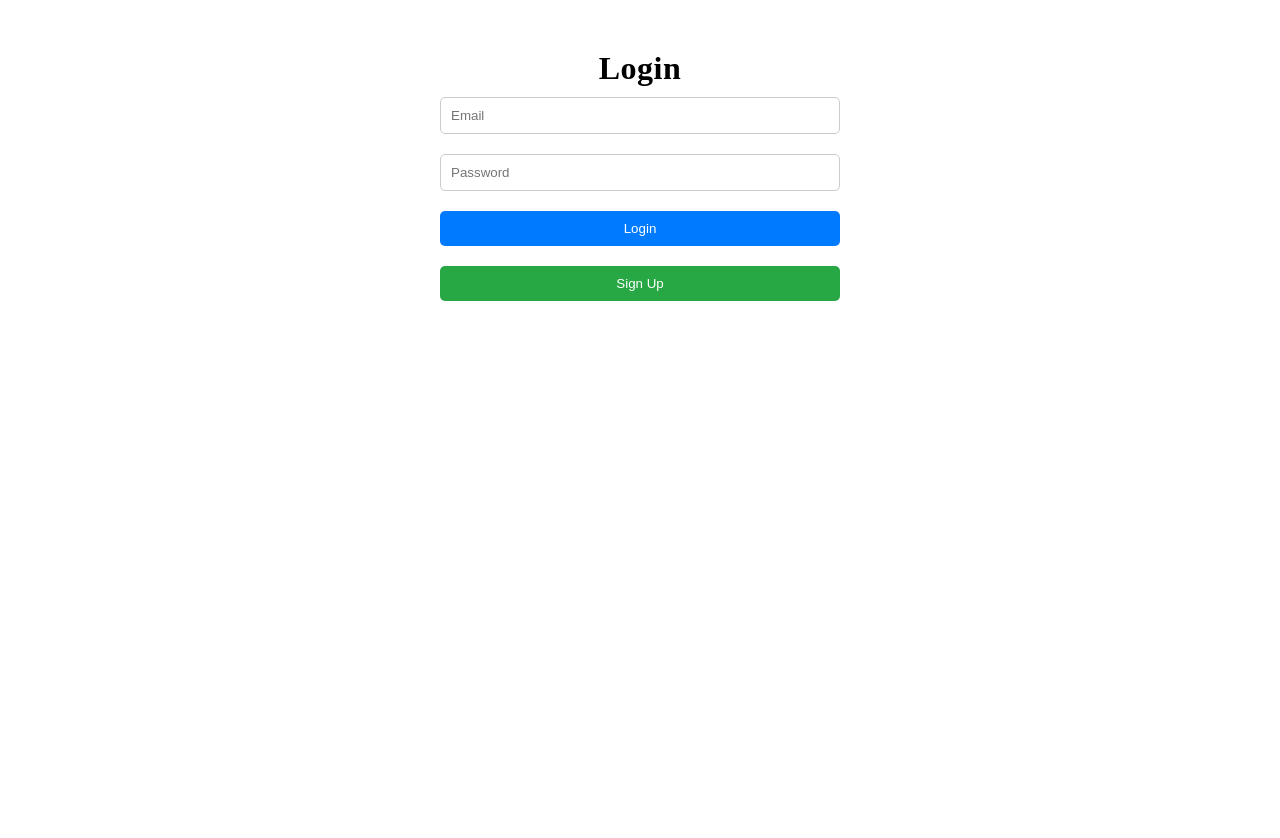
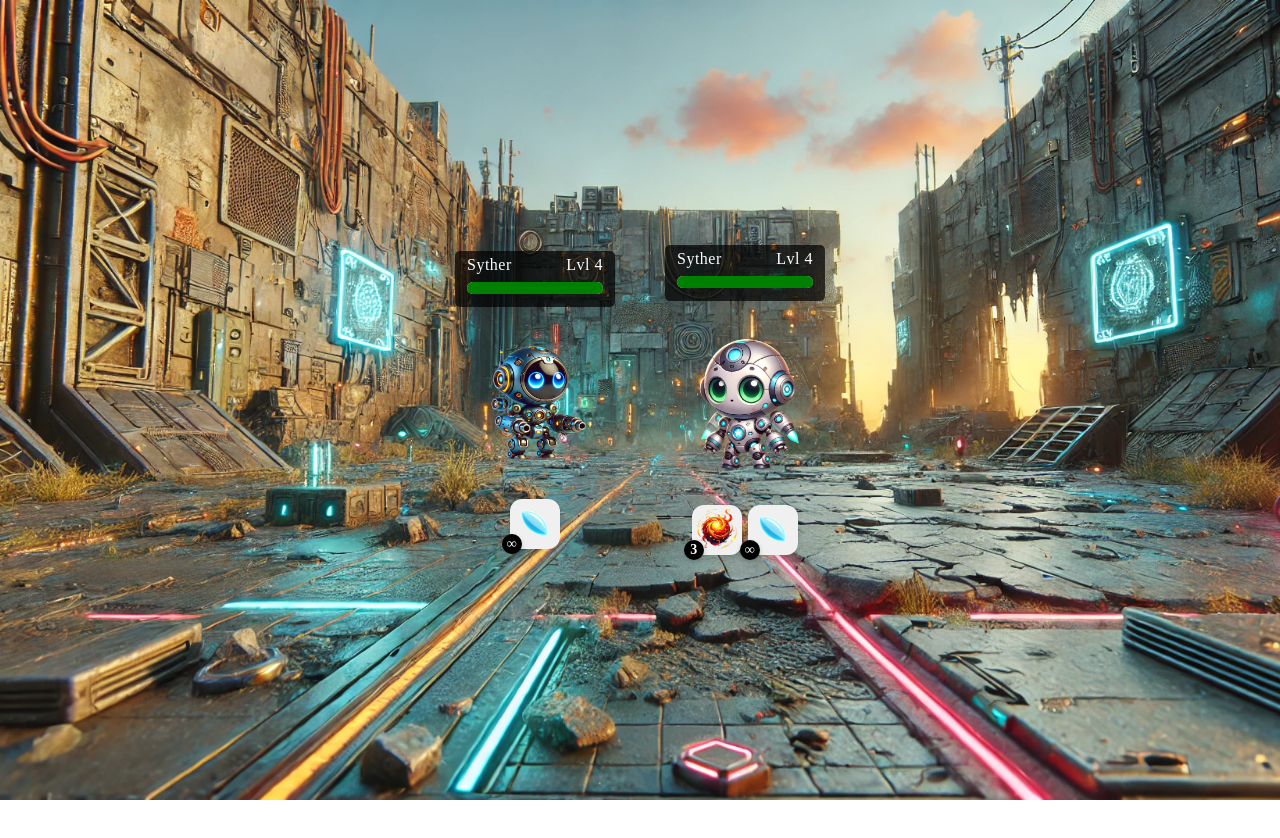
Before and after one commit to johnBWeiss/monster-collector, a React app: page /battlefield in a window 1280 px wide. Before the commit this address led to /. Shown: the top 838 px of the page. After the commit the page ends 800 px from the top, so only its background shows below. Built offline with nearby package versions, Linux system fonts and the light colour scheme.

Commit message:
refactor position of characters and stats

```diff
--- a/src/Routes.tsx
+++ b/src/Routes.tsx
@@ -1,7 +1,6 @@
 import React from "react";
 import { BrowserRouter as Router, Route, Routes } from "react-router-dom";
 import { Login } from "./pages/login/Login";
-import ProtectedRoute from "./pages/ProtectedRoute";
 import { Onboarding } from "./pages/Onboarding/Onboarding";
 import { Home } from "./pages/home/Home";
 
@@ -10,13 +9,14 @@ export const AppRoutes: React.FC = () => {
     <Router>
       <Routes>
         {/* Public Routes */}
-        <Route path="/login" element={<Login />} />
+        <Route path="/" element={<Login />} />
         <Route path="/onboarding" element={<Onboarding />} />
+        <Route path="/battlefield" element={<Home />} />
 
         {/* Protected Routes */}
-        <Route element={<ProtectedRoute requireOnboarding={true} />}>
-          <Route path="/battlefield" element={<Home />} />
-        </Route>
+        {/*<Route element={<ProtectedRoute requireOnboarding={true} />}>*/}
+        {/*  <Route path="/battlefield" element={<Home />} />*/}
+        {/*</Route>*/}
 
         {/* Default to login if no route matches */}
         <Route path="*" element={<Login />} />
--- a/src/components/Creature/Creature.tsx
+++ b/src/components/Creature/Creature.tsx
@@ -1,10 +1,10 @@
 import React from "react";
 import { classNameParserCore } from "../../coreFunctions/classNameParserCore/classNameParserCore";
 import "./creature.scss";
-import { CreatureStats } from "./components/CreatureStats/CreatureStats";
-import { AbilityCard } from "./components/AbilityCard/AbilityCard";
 import { CreatureAttributes } from "../../controllers/CreatureController";
 import { Ability } from "../../data/abilitiesDirectory/abilitiesDirectory";
+import { AbilityCard } from "./components/AbilityCard/AbilityCard";
+import { CreatureStats } from "./components/CreatureStats/CreatureStats";
 
 export type CreatureProps = {
   imgSrc: string;
@@ -38,9 +38,6 @@ export const Creature: React.FC<CreatureProps> = ({
       className={classNameParserCore(
         "creature-container relative fit-content",
         className,
-        {
-          "flex-row-reverse": isEnemy,
-        },
       )}
       onClick={onClick}
     >
@@ -54,19 +51,6 @@ export const Creature: React.FC<CreatureProps> = ({
             xp={99}
             level={4}
           />
-
-          {/* Ability Cards for User Only */}
-          {!isEnemy && onAbilityUse && (
-            <div className={"flex flex-1 gap-6 flex-wrap"}>
-              {abilities?.map((ability) => (
-                <AbilityCard
-                  key={ability.id}
-                  ability={ability}
-                  onClick={(ability) => onAbilityUse(ability)}
-                />
-              ))}
-            </div>
-          )}
         </div>
       )}
       <img
@@ -91,6 +75,20 @@ export const Creature: React.FC<CreatureProps> = ({
           }}
         />
       )}
+      {/* Ability Cards for User Only */}
+      {
+        <div className={"flex  gap-6 flex-wrap"}>
+          {abilities?.map((ability) => (
+            <AbilityCard
+              key={ability.id}
+              ability={ability}
+              onClick={
+                !isEnemy ? (ability) => onAbilityUse?.(ability) : undefined
+              }
+            />
+          ))}
+        </div>
+      }
     </div>
   );
 };
--- a/src/components/Creature/creature.scss
+++ b/src/components/Creature/creature.scss
@@ -2,7 +2,8 @@
   justify-content: center;
   display: flex;
   align-items: center;
-  gap: 8px;
+  gap: 32px;
+  flex-direction: column;
 }
 
 .creature-img {
@@ -10,11 +11,6 @@
   z-index: 2;
   position: relative;
 
-  &.is-enemy {
-    width: 110px;
-
-    z-index: 0;
-  }
 }
 
 .creature-life-bar {
@@ -26,8 +22,8 @@
   width: 40px;
   border-radius: 50%;
   position: absolute;
-  right: 80px;
-  bottom: 60px;
+  //right: 80px;
+  //bottom: 60px;
   animation: heroAttack 1s infinite linear;
   display: none;
 
@@ -37,8 +33,8 @@
 
   &.is-enemy {
     animation: enemyAttack 1s infinite linear;
-    bottom: 50px;
-    right: 170px
+    //bottom: 50px;
+    //right: 170px
 
   }
 
@@ -58,7 +54,7 @@
     opacity: 1;
   }
   100% {
-    transform: translate(-180px, -180px) scale(3.5);
+    transform: translate(-220px, 0) scale(2.5);
   }
 }
 
@@ -68,7 +64,7 @@
     opacity: 1;
   }
   100% {
-    transform: translate(-250px, -200px) scale(1.5);
+    transform: translate(-250px, 0) scale(1.5);
   }
 }
 
@@ -78,7 +74,7 @@
     opacity: 1;
   }
   100% {
-    transform: translate(250px, 200px) scale(1.5);
+    transform: translate(250px, 0px) scale(1.5);
   }
 }
 
@@ -88,7 +84,7 @@
     opacity: 1;
   }
   100% {
-    transform: translate(180px, 180px) scale(3.5);
+    transform: translate(220px, 0) scale(2.5);
   }
 }
 
@@ -97,13 +93,13 @@
     transform: translate(0, 0);
   }
   25% {
-    transform: translate(-10px, -5px);
+    transform: translate(-10px, 0);
   }
   50% {
-    transform: translate(-15px, -10px);
+    transform: translate(-15px, 0);
   }
   75% {
-    transform: translate(-7px, -5px);
+    transform: translate(-7px, 0);
   }
   100% {
     transform: translate(0, 0);
@@ -115,13 +111,13 @@
     transform: translate(0, 0);
   }
   25% {
-    transform: translate(10px, 5px);
+    transform: translate(10px, 0);
   }
   50% {
-    transform: translate(15px, 10px);
+    transform: translate(15px, 0);
   }
   75% {
-    transform: translate(7px, 5px);
+    transform: translate(7px, 0);
   }
   100% {
     transform: translate(0, 0);
--- a/src/pages/home/Home.tsx
+++ b/src/pages/home/Home.tsx
@@ -1,8 +1,8 @@
 import { PageSection } from "../../coreComponents/pageSection/PageSection";
 import React, { FC, useEffect, useRef, useState } from "react";
-import background from "../../assets/images/robots/backgrounds/robotBackground4.png";
-import yogi1Back from "../../assets/images/robots/characters/hero1Back.png";
-import baddy1 from "../../assets/images/robots/characters/hero2.png";
+import background from "../../assets/images/robots/backgrounds/background5.webp";
+import yogi1Back from "../../assets/images/robots/characters/hero1.png";
+import baddy1 from "../../assets/images/robots/characters/enemy3.png";
 import fireballSound from "../../assets/sounds/attacks/fireAttackSound.mp3";
 import "./home.scss";
 import { CreatureController } from "../../controllers/CreatureController";
@@ -140,6 +140,7 @@ export const Home: FC = () => {
 
   const handleHeroShoot = (ability: Ability) => {
     if (gameController.current.getTurn() === "user" && !isTurnLocked) {
+      console.log("hero shoot");
       setUserProjectileAnimation(ability.id);
       handleAttack(
         user.current,
@@ -189,6 +190,7 @@ export const Home: FC = () => {
   return (
     <PageSection>
       <img src={background} alt="background" className="battlefield" />
+      <div className="inner-section">
         <div className="creatures-container">
           {/* Enemy Section */}
           <Creature
@@ -197,7 +199,7 @@ export const Home: FC = () => {
             projectileSrc={enemyAbilityImg}
             shouldShowProjectile={!!enemyAbilityImg}
             isEnemy
-          className={classNameParserCore("m-right-auto", {
+            imgClassName={classNameParserCore({
               "hit-recoil-left": isEnemyShaking,
             })}
             creatureAttributes={enemyAttributes}
@@ -210,13 +212,14 @@ export const Home: FC = () => {
             onAbilityUse={(ability: Ability) => handleHeroShoot(ability)}
             projectileSrc={userAbilityImg}
             shouldShowProjectile={!!userAbilityImg}
-          className={classNameParserCore("m-left-auto", {
+            imgClassName={classNameParserCore({
               "hit-recoil-right": isUserShaking,
             })}
             creatureAttributes={userAttributes}
             projectileAnimation={userProjectileAnimation}
           />
         </div>
+      </div>
     </PageSection>
   );
 };
--- a/src/pages/home/home.scss
+++ b/src/pages/home/home.scss
@@ -9,6 +9,11 @@ img {
   position: relative;
   display: block;
   max-width: 100%;
+}
+
+.inner-section {
+  //padding: calc(100vw - 400px);
+  position: relative;
 }
 
 /* Battlefield Background */
@@ -23,8 +28,8 @@ img {
 .creatures-container {
   width: 370px;
   display: flex;
-  flex-direction: column;
   align-items: center;
+  justify-content: space-between;
   gap: 40px;
 }
 
```
Also changed, not shown: src/assets/images/robots/backgrounds/background5.webp (added), src/assets/images/robots/characters/enemy3.png (added). Lines whose indentation alone changed are shown as unchanged.
